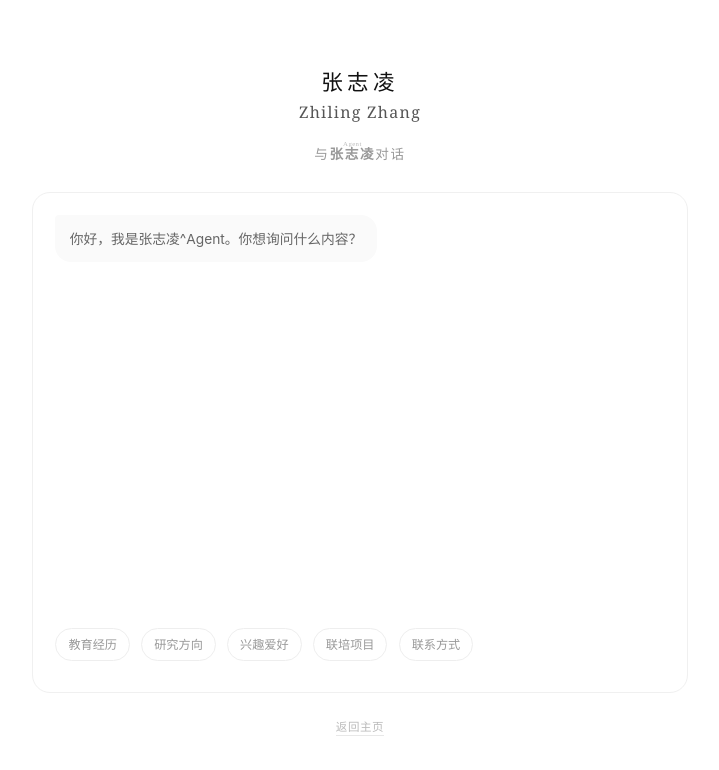
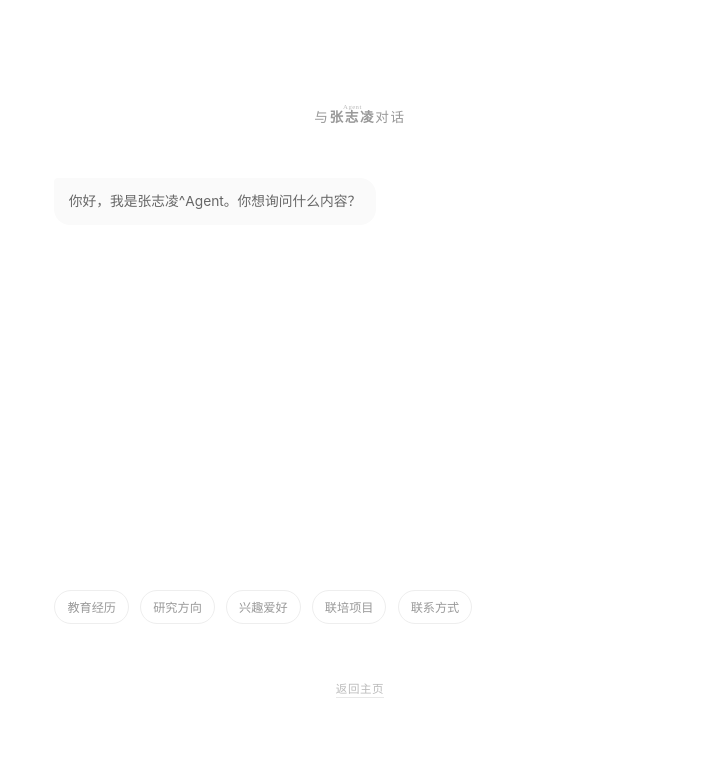
Before and after one commit to zhilingz/zhilingz.github.io, a plain HTML site: page chat/index.html in a window 1280 px wide. Shown: the whole page, without its empty margins (280-999 px from the left). Drawn offline with Linux system fonts and the light colour scheme.

Commit message:
style: simplify chat container

```diff
--- a/chat/index.html
+++ b/chat/index.html
@@ -25,23 +25,7 @@
     text-align: center;
     margin-bottom: 1.8rem;
   }
-  .name-cn {
-    font-family: "Songti SC", "STSong", "SimSun", serif;
-    font-size: 1.35rem;
-    font-weight: 400;
-    color: #111;
-    letter-spacing: 0.2em;
-  }
-  .name-en {
-    font-family: Georgia, "Times New Roman", serif;
-    font-size: 1rem;
-    font-weight: 400;
-    color: #555;
-    margin-top: 0.3rem;
-    letter-spacing: 0.08em;
-  }
   .chat-title {
-    margin-top: 1.1rem;
     color: #999;
     font-family: "Songti SC", "STSong", "SimSun", serif;
     font-size: 0.85rem;
@@ -54,8 +38,6 @@
     font-weight: 400;
   }
   .panel {
-    border: 1px solid #f0f0f0;
-    border-radius: 18px;
     padding: 1rem;
   }
   .messages {
@@ -131,8 +113,6 @@
 <body>
 <div class="container">
   <div class="head">
-    <div class="name-cn">张志凌</div>
-    <div class="name-en">Zhiling Zhang</div>
     <div class="chat-title">与<ruby><strong>张志凌</strong><rt>Agent</rt></ruby>对话</div>
   </div>
   <div class="panel">
```
